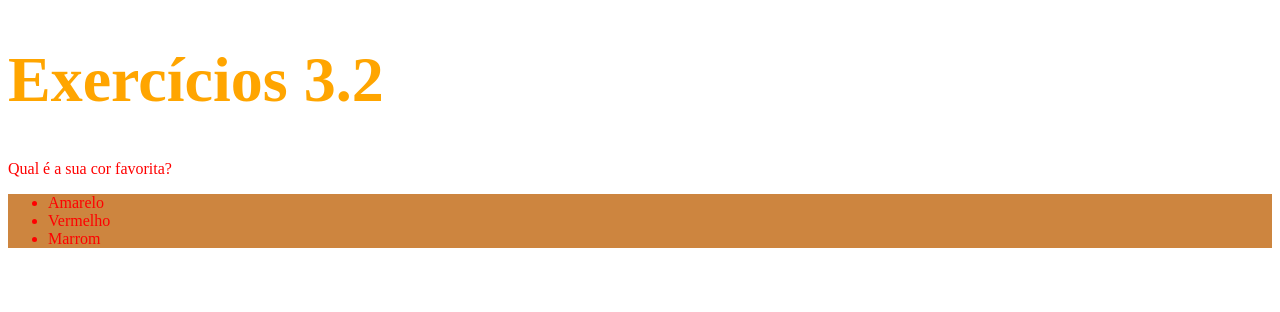
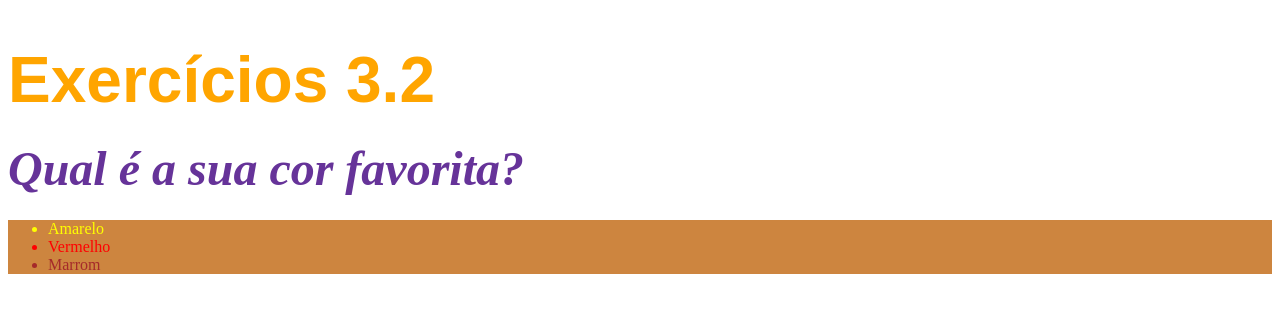
Before and after one commit to lucasgiura/trybe-exercicios, a plain HTML site: page 01-fundamentos/bloco-03-introducao-a-html-e-css/index.html in a window 1280 px wide. Drawn offline with Linux system fonts and the light colour scheme.

Commit message:
propriedades de texto no CSS

```diff
--- a/01-fundamentos/bloco-03-introducao-a-html-e-css/index.html
+++ b/01-fundamentos/bloco-03-introducao-a-html-e-css/index.html
@@ -5,18 +5,29 @@
     <title>HTML</title>
     <style>
         h1{font-size: 64px;
-        color: orange;}
+        color: orange;
+        font-family: sans-serif;}
         ul{background-color: peru;}
-        .cores{color: red;}
+        .cores{color: rebeccapurple;}
+        p{font-weight: 600;
+        font-size: 48px;
+        font-style: italic;
+        line-height: 15%;
+        text-align: left;}
+        body{font-size: 16px;}
+        .yellow{color: yellow;}
+        .red{color: red;}
+        .brown{color: brown;}
+
     </style>
   </head>
   <body>
     <h1>Exercícios 3.2</h1>
     <p class="cores">Qual é a sua cor favorita?</p>
     <ul class="cores">
-      <li>Amarelo</li>
-      <li>Vermelho</li>
-      <li>Marrom</li>
+      <li class="yellow">Amarelo</li>
+      <li class="red">Vermelho</li>
+      <li class="brown">Marrom</li>
     </ul>
   </body>
 </html>
```
